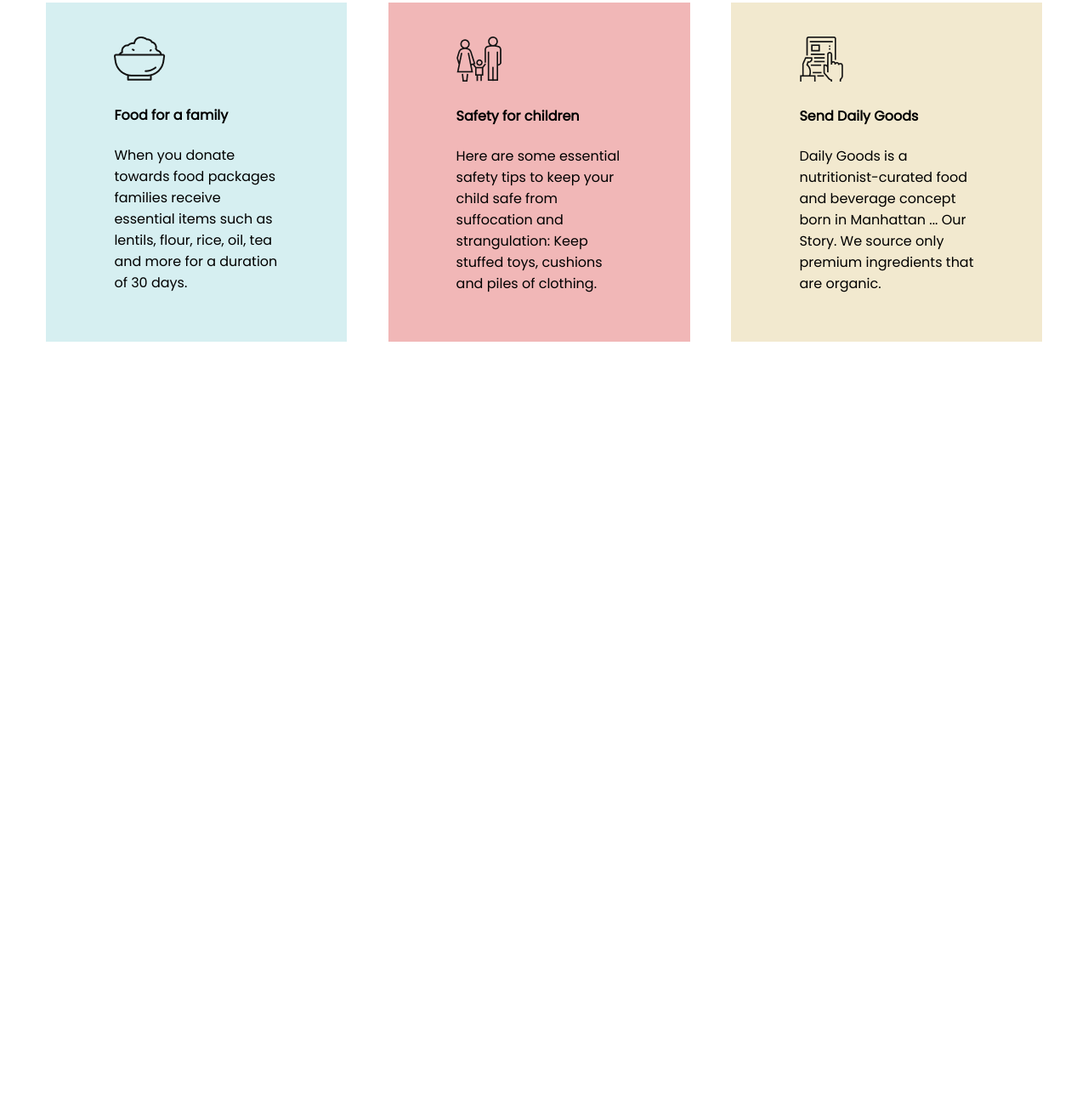
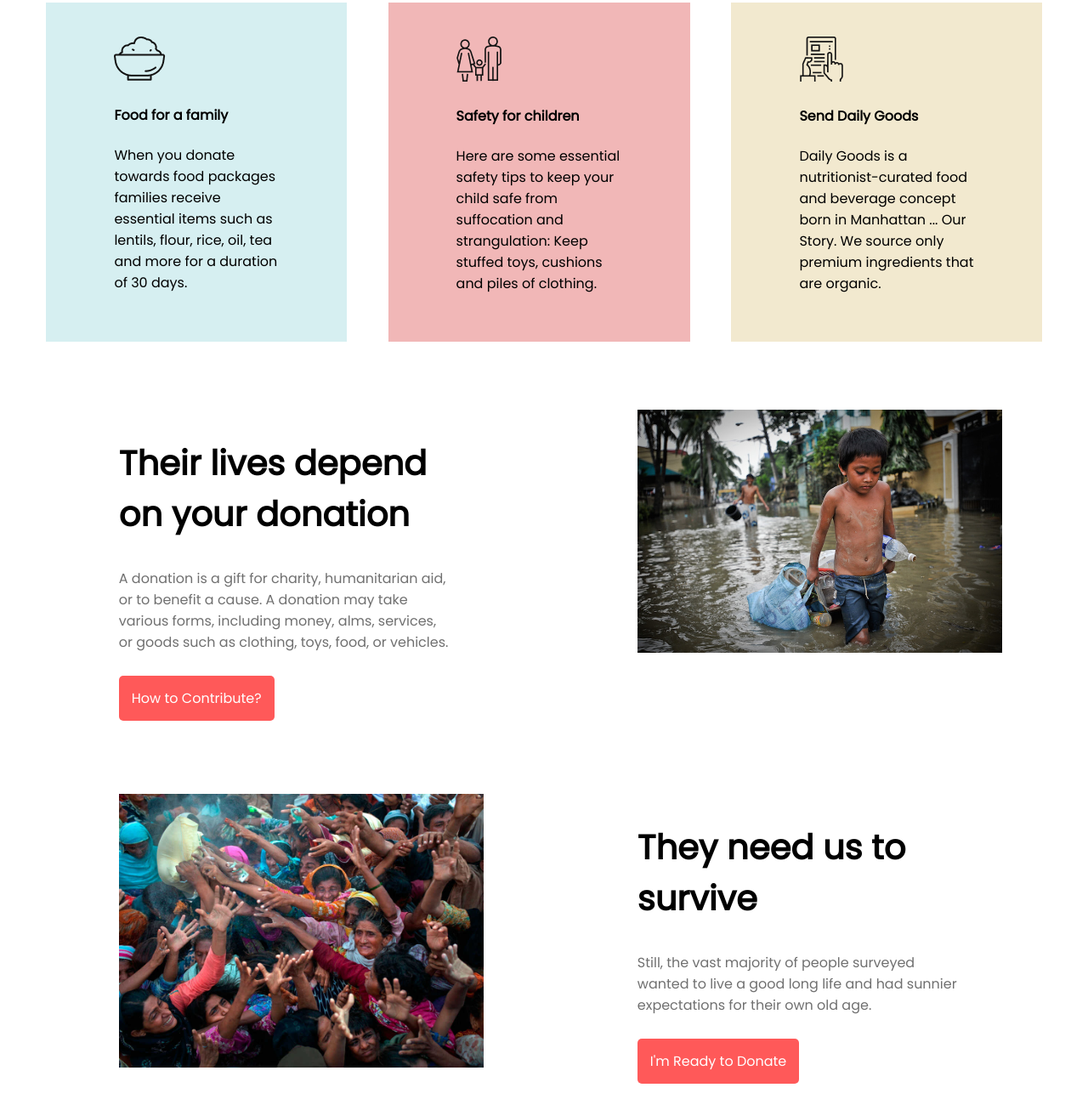
Before and after one commit to TbR777/donate_today, a plain HTML site: page index.html in a window 1280 px wide. Shown: the part 1526-2839 px from the top of the page at 85% size. Before the commit the page ends 1958 px from the top, so only its background shows below. Drawn offline with Linux system fonts and the light colour scheme.

Commit message:
third commit

```diff
--- a/index.html
+++ b/index.html
@@ -90,7 +90,31 @@
         </div>
     </section>
 
+    <section class="plans">
+        <div class="half-width  color-p">
+            <h1>Their lives depend on your donation</h1>
+            <p>A donation is a gift for charity, humanitarian aid, or to benefit a cause. A donation may take various
+                forms, including money, alms, services, or goods such as clothing, toys, food, or vehicles. </p>
+            <br>
+            <a class="button-color" href="">How to Contribute?</a>
+        </div>
+        <div class="half-width">
+            <img src="images/donation9.jpg" alt="">
+        </div>
+    </section>
 
+    <section class="plans">
+        <div class="half-width">
+            <img src="images/donation6.jpg" alt="">
+        </div>
+        <div class="half-width  color-p">
+            <h1>They need us to survive</h1>
+            <p>Still, the vast majority of people surveyed wanted to live a good long life and had sunnier expectations
+                for their own old age.</p>
+            <br>
+            <a class="button-color" href="">I'm Ready to Donate</a>
+        </div>
+    </section>
 
 </body>
 
--- a/style.css
+++ b/style.css
@@ -142,6 +142,17 @@
     padding-bottom: 20px;
 }
 
+.half-width img {
+
+    width: 110%;
+
+}
+
+.half-width h1 {
+
+    font-size: 40px;
+}
+
 .color-p p {
     color: #707070;
 }
```
